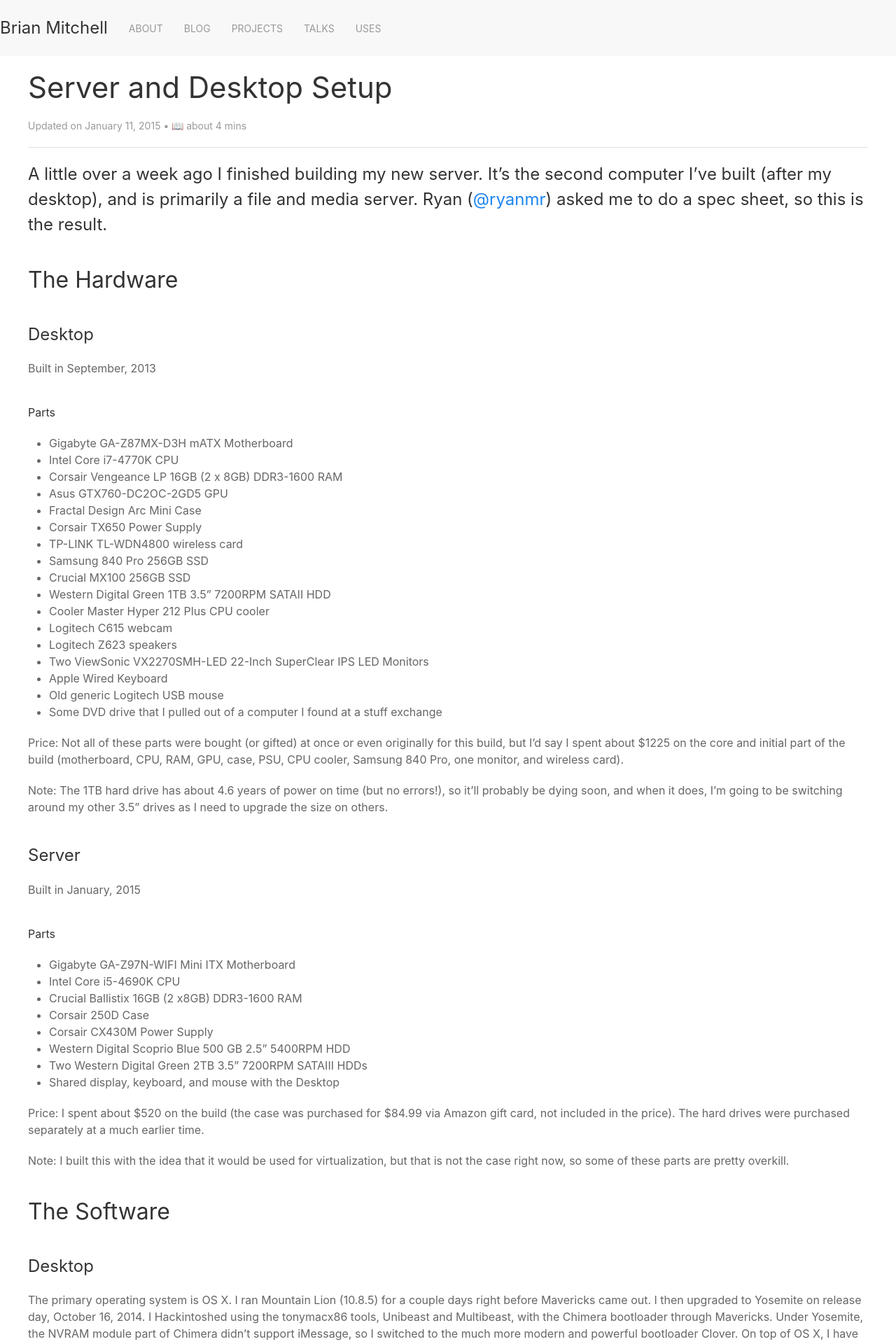
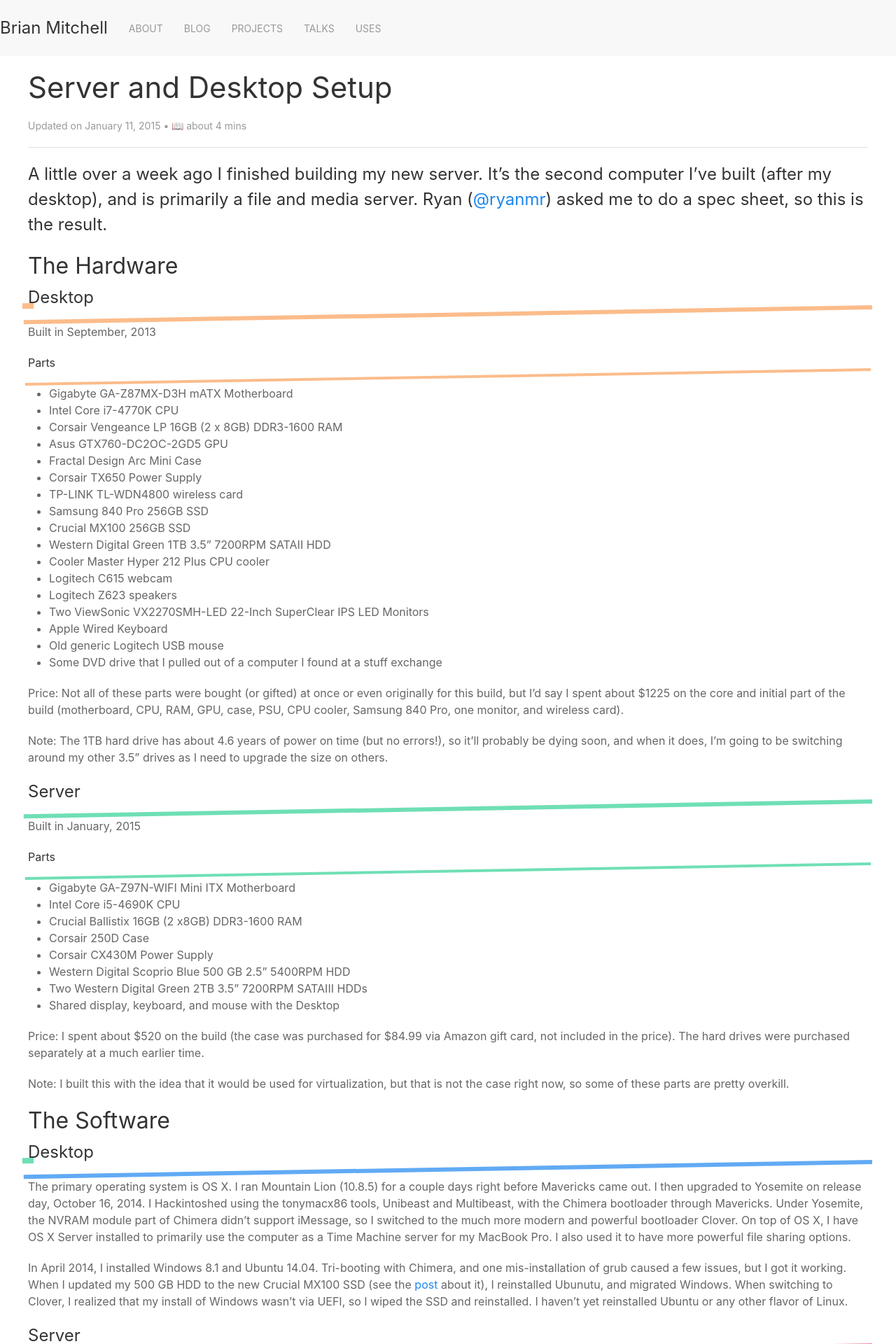
Before and after one commit to BrianMitchL/brianm.me, a Jekyll site: the page built from _posts/2015-01-11-server-desktop-setup.md, in a window 1280 px wide. Shown: the top 1920 px of the page at 70% size. Built offline with Jekyll 4.4.1, drawn with Linux system fonts in a browser that asks for light colours; nearby versions of some CDN libraries; emoji names are drawn with the system emoji font.

Commit message:
Add some fun heading underlines across the site

```diff
--- a/assets/css/_sass/_fun.scss
+++ b/assets/css/_sass/_fun.scss
@@ -52,3 +52,46 @@
     transform: rotate(360deg);
   }
 }
+
+h2,
+h3,
+h4,
+h5,
+h6 {
+  display: inline;
+  position: relative;
+
+  &::before {
+    content: '';
+    position: absolute;
+    z-index: -1;
+    bottom: 0;
+    margin: 0 -0.25em;
+    padding: 0 0.25em;
+    height: 0.25em;
+    width: 100%;
+    transform: skew(-1deg) rotate(-1deg);
+    transform-origin: right center;
+  }
+
+  &::after {
+    content: '';
+    display: table;
+  }
+
+  &:nth-of-type(4n + 1)::before {
+    background: rgba(#faa05a, 0.7);
+  }
+
+  &:nth-of-type(4n + 2)::before {
+    background: rgba(#32d296, 0.7);
+  }
+
+  &:nth-of-type(4n + 3)::before {
+    background: rgba(#1e87f0, 0.7);
+  }
+
+  &:nth-of-type(4n + 4)::before {
+    background: rgba(#f0506e, 0.7);
+  }
+}
--- a/assets/css/_sass/_post.scss
+++ b/assets/css/_sass/_post.scss
@@ -43,6 +43,7 @@
   position: relative;
   left: 0.5em;
   opacity: 0;
+  margin-right: -0.8em;
   font-size: 0.8em;
   transition: opacity 0.2s ease-in-out 0.1s;
 }
--- a/index.html
+++ b/index.html
@@ -111,7 +111,9 @@
           >
         </p>
       </div>
-      <h2 class="uk-width-1-1">Where to Find Me</h2>
+      <div class="uk-width-1-1">
+        <h2>Where to Find Me</h2>
+      </div>
       <div
         class="uk-width-1-1 uk-width-1-2@m uk-flex uk-flex-center uk-flex-column uk-flex-stretch"
       >
```
